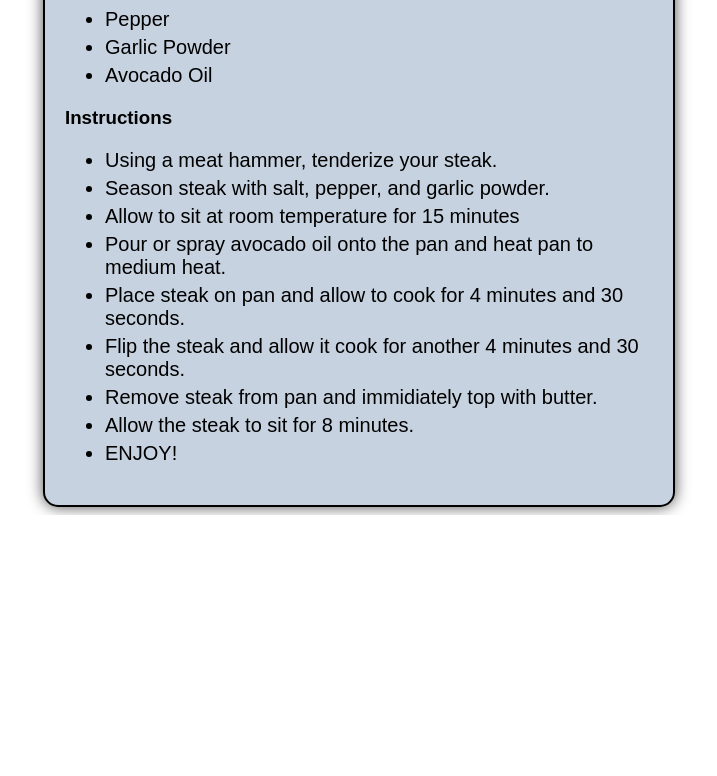
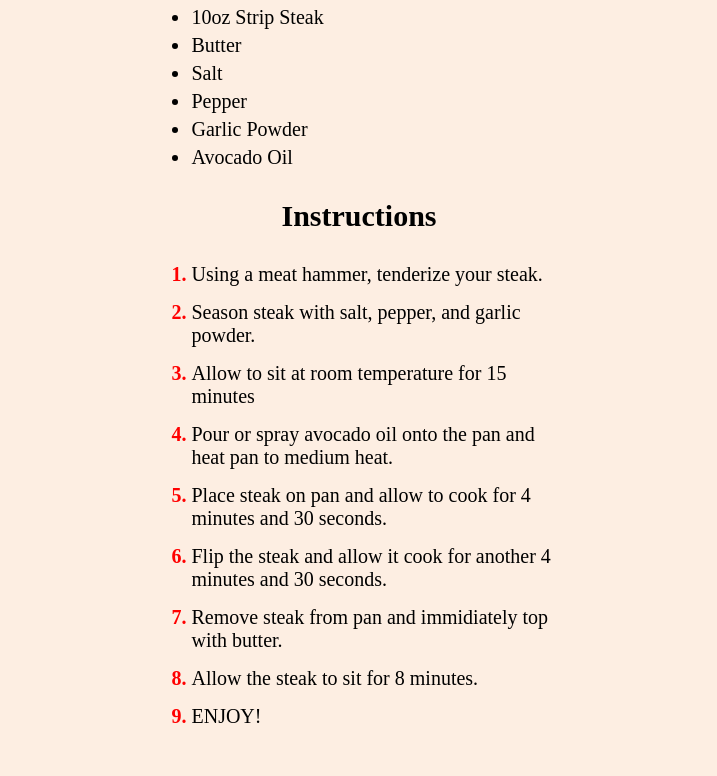
Before and after one commit to Eric-Bradley/actually-developing, a plain HTML site: page index.html in a window 1280 px wide. Shown: the part 722-1498 px from the top of the page, without its empty margins (281-998 px from the left). Before the commit the page ends 1237 px from the top, so only its background shows below. Drawn offline with Linux system fonts and the light colour scheme.

Commit message:
a few small changes

```diff
--- a/index.html
+++ b/index.html
@@ -25,7 +25,7 @@
                 <li>Avocado Oil</li>
             </ul>
             <h3>Instructions</h3>
-            <ul>
+            <ol>
                 <li>Using a meat hammer, tenderize your steak.</li>
                 <li>Season steak with salt, pepper, and garlic powder.</li>
                 <li>Allow to sit at room temperature for 15 minutes</li>
@@ -35,7 +35,7 @@
                 <li>Remove steak from pan and immidiately top with butter.</li>
                 <li>Allow the steak to sit for 8 minutes.</li>
                 <li>ENJOY!</li>
-            </ul>
+            </ol>
         </div>
     </body>
 </html>
--- a/styles.css
+++ b/styles.css
@@ -1,16 +1,13 @@
-/* body {
-    background-color: lightslategray;
-} */
+body {
+    background-color: rgba(247, 167, 101, 0.185);
+}
 
 #main_container {
-    background-color: rgb(198, 210, 223);
-    border: 2px solid black;
     border-radius: 15px;
     margin-top: 2%;
-    margin-left: 25%;
-    margin-right: 25%;
+    margin-left: 32%;
+    margin-right: 32%;
     padding: 20px;
-    box-shadow: 0 0 15px rgb(78, 78, 78);
     font-family: 'Oswald', sans-serif;
 }
 
@@ -25,11 +22,13 @@
 }
 
 #top_container h1 {
-    font-size: 40px;
+    font-family: "Brush Script MT", "Comic Sans MS", cursive;
+    font-size: 50px;
 }
 
 #top_container p {
     font-size: 24px;
+    font-family: serif;
 }
 
 .highlight {
@@ -39,8 +38,36 @@
 
 #main_container ul {
     font-size: 20px;
+    font-family: serif;
 }
 
 #main_container ul li {
     margin-bottom: 5px;
 }
+
+#main_container h2 {
+    text-align: center;
+    font-family: Bookman, URW Bookman L, serif;
+    font-size: 36px;
+}
+
+#main_container h3 {
+    text-align: center;
+    font-family: Bookman, URW Bookman L, serif;
+    font-size: 30px;
+}
+
+#main_container ol {
+    font-size: 20px;
+    font-family: serif;
+
+}
+
+#main_container ol li {
+    margin-bottom: 15px;
+}
+
+#main_container ol li::marker {
+  color: red;
+  font-weight: bold;
+}
```
